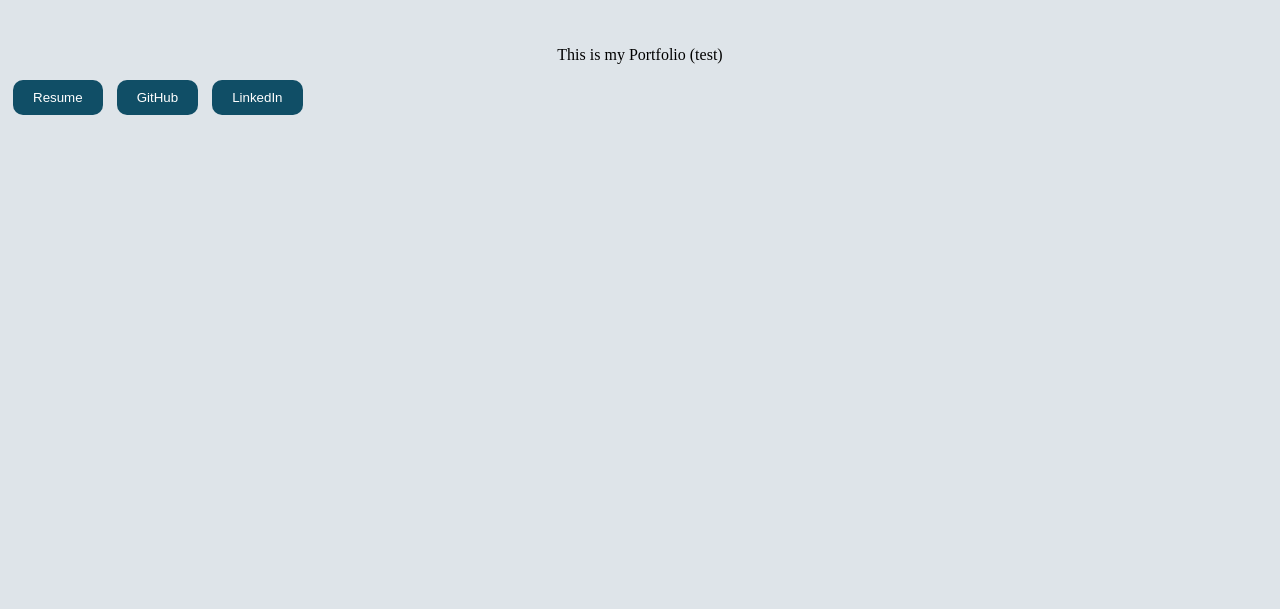
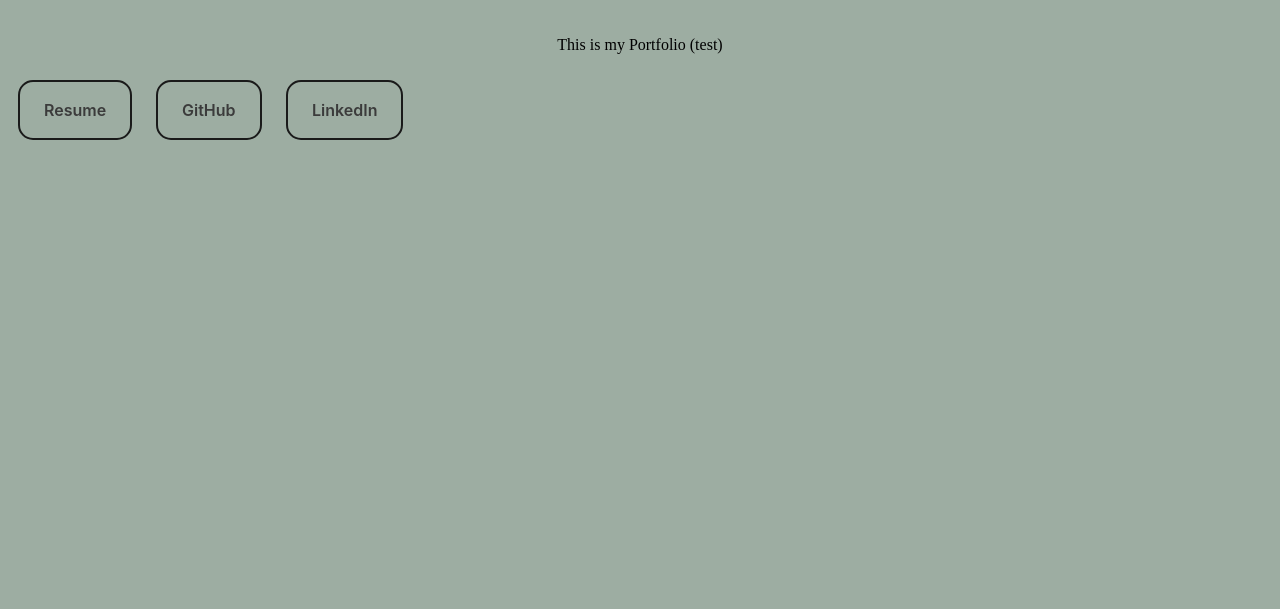
Before and after one commit to solomontyk/Portfolio, a website: page index.html in a window 1280 px wide. Shown: the part 191-800 px from the top of the page. Drawn offline with Linux system fonts and the light colour scheme.

Commit message:
added buttons

```diff
--- a/index.html
+++ b/index.html
@@ -11,9 +11,10 @@
 <body>
     <h1>Ty's Portfolio</h1>
     <p>This is my Portfolio (test) </p>
-    <button id="changeColorButton">Resume</button>
-    <button id="changeColorButton">GitHub</button>
-    <button id="changeColorButton">LinkedIn</button>
+    <button class="button-1" role="button">Resume</button>
+    <button class="button-2" role="button">GitHub</button>
+    <button class="button-3" role="button">LinkedIn</button>
+    <h2></h2>
     <script src="script.js"></script>
 </body>
 </html>
--- a/styles.css
+++ b/styles.css
@@ -1,11 +1,11 @@
 body {
-    background-color: #dee4e9;
+    background-color: #9dada2;
 }
 
 h1 {
     display: flex;
     justify-content: center;
-    font-family: 'Courier New', Courier, monospace;
+    font-family: "Century Gothic", Arial, sans-serif;
     margin: 50px;
     font-size: 100px;
     border: 2px solid #333; /* Border style, width, and color */
@@ -19,12 +19,46 @@ p {
     margin-top: auto;
 }
 
-button {
-    background-color: #104e66; /* Change this to the desired button color */
-    color: #ffffff; /* Text color */
-    border: none; /* Remove button border */
-    padding: 10px 20px; /* Adjust button padding */
-    cursor: pointer; /* Show pointer cursor on hover */
-    margin: 0 5px; /* Center the button horizontally */
-    border-radius: 10px;
+.button-1, .button-2, .button-3 {
+  appearance: none;
+  background-color: transparent;
+  border: 2px solid #1A1A1A;
+  border-radius: 15px;
+  box-sizing: border-box;
+  color: #3B3B3B;
+  cursor: pointer;
+  display: inline-block;
+  font-family: Roobert,-apple-system,BlinkMacSystemFont,"Segoe UI",Helvetica,Arial,sans-serif,"Apple Color Emoji","Segoe UI Emoji","Segoe UI Symbol";
+  font-size: 16px;
+  font-weight: 600;
+  line-height: normal;
+  margin: 10px;
+  min-height: 60px;
+  min-width: 10px;
+  outline: none;
+  padding: 16px 24px;
+  text-align: center;
+  text-decoration: none;
+  transition: all 300ms cubic-bezier(.23, 1, 0.32, 1);
+  user-select: none;
+  -webkit-user-select: none;
+  touch-action: manipulation;
+  width: 40;
+  will-change: transform;
 }
+
+.button-1:disabled, .button-2:disabled, .button-3:disabled {
+  pointer-events: none;
+}
+
+.button-1:hover, .button-2:hover, .button-3:hover {
+  color: #fff;
+  background-color: #1A1A1A;
+  box-shadow: rgba(0, 0, 0, 0.25) 0 8px 15px;
+  transform: translateY(-2px);
+}
+
+.button-1:active, .button-2:active, .button-3:active {
+  box-shadow: none;
+  transform: translateY(0);
+}
```
